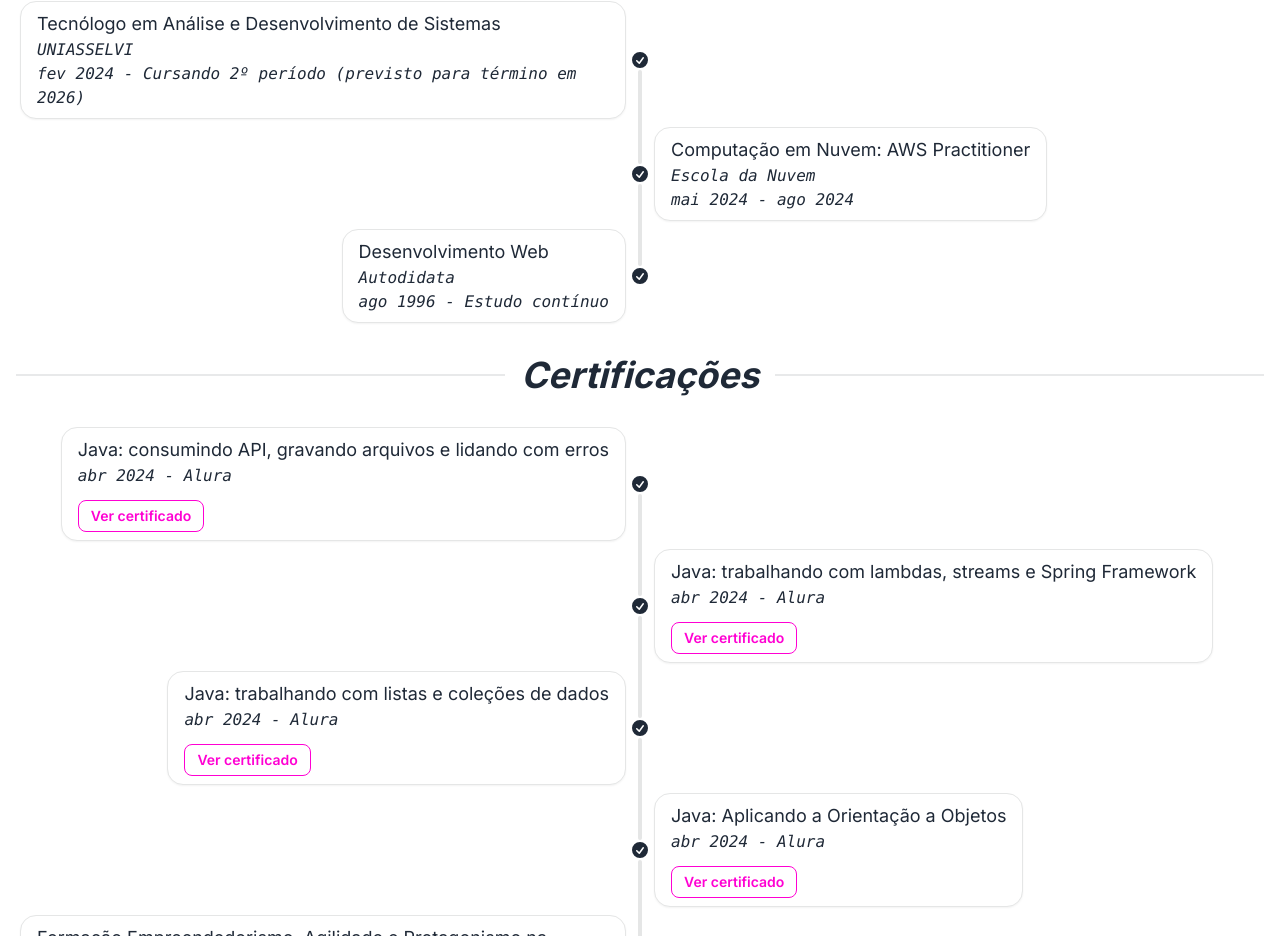
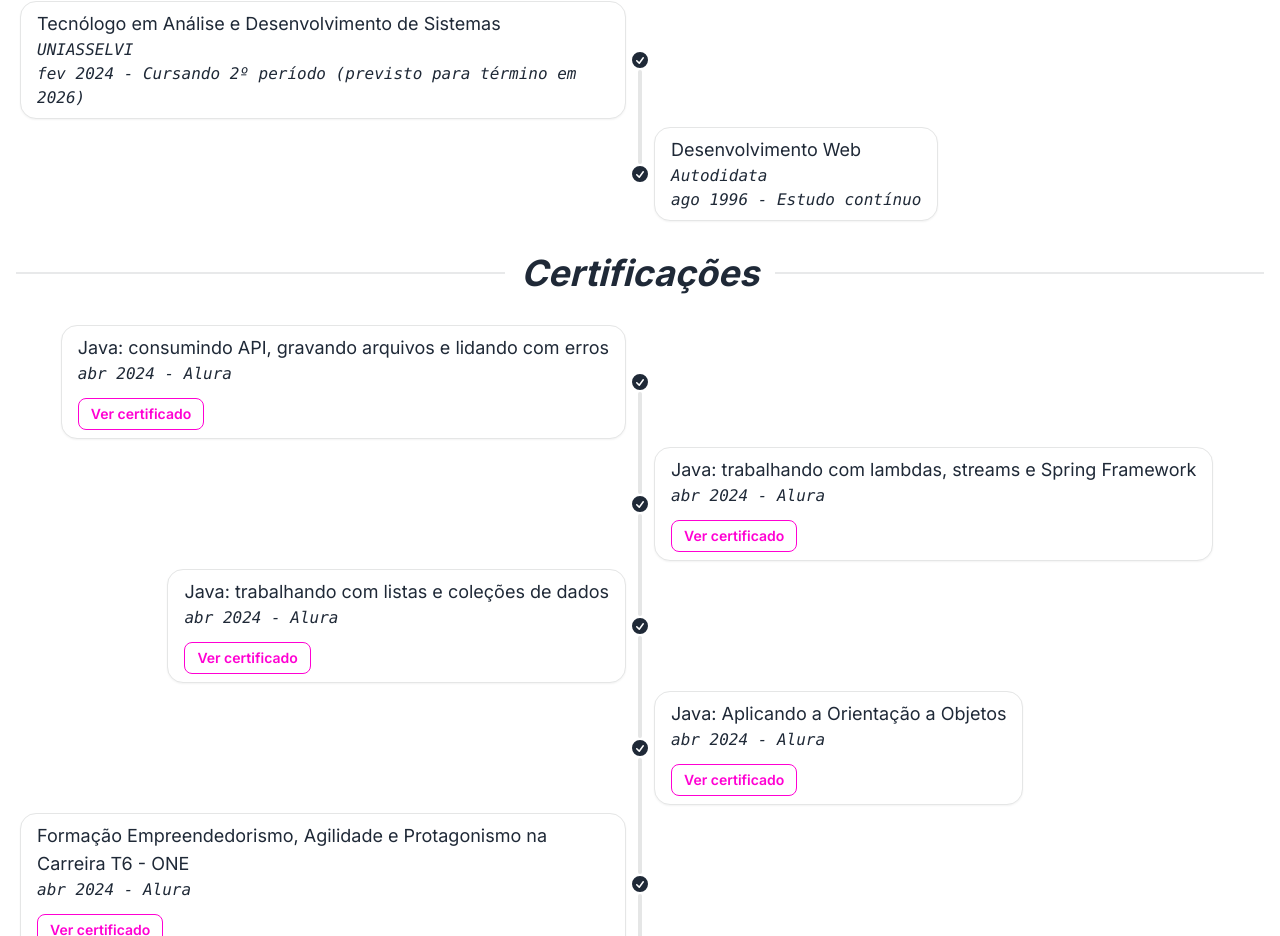
Before and after one commit to xogm/curriculum, a Next.js app: page / in a window 1280 px wide. Shown: the part 2591-3527 px from the top of the page. Built offline with nearby package versions, Linux system fonts and the light colour scheme.

Commit message:
Update education.ts

```diff
--- a/src/data/education.ts
+++ b/src/data/education.ts
@@ -21,14 +21,6 @@
     observations: "Cursando 2º período (previsto para término em 2026)",
   },
   {
-    institution: "Escola da Nuvem",
-    degree: "Computação em Nuvem: AWS Practitioner",
-    period: {
-      start: parseDate({ year: 2024, month: 5 }),
-      end: parseDate({ year: 2024, month: 8 }),
-    },
-  },
-  {
     institution: "Autodidata",
     degree: "Desenvolvimento Web",
     period: {
```
